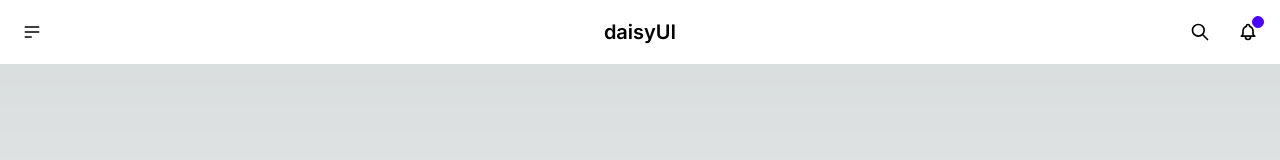
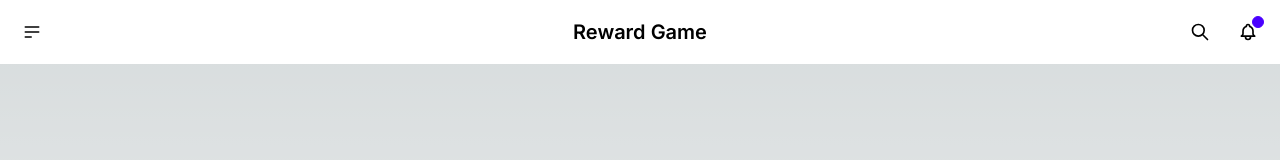
Before and after one commit to balinux/reward-game-nextjs, a Next.js app: page / in a window 1280 px wide. Shown: the top 160 px of the page. Built offline with nearby package versions, Linux system fonts and the light colour scheme.

Commit message:
initial commit

```diff
--- a/src/app/layout.js
+++ b/src/app/layout.js
@@ -26,7 +26,7 @@ export default function RootLayout({ children }) {
             </div>
           </div>
           <div className="navbar-center">
-            <a className="btn btn-ghost text-xl">daisyUI</a>
+            <a className="btn btn-ghost text-xl">Reward Game</a>
           </div>
           <div className="navbar-end">
             <button className="btn btn-ghost btn-circle">
--- a/src/app/page.js
+++ b/src/app/page.js
@@ -3,6 +3,7 @@
 import Image from "next/image";
 
 export default function Home() {
+  console.log("this is home page")
   return (
     <main >
       <div className=" min-h-screen mx-auto flex items-center justify-center">
```
